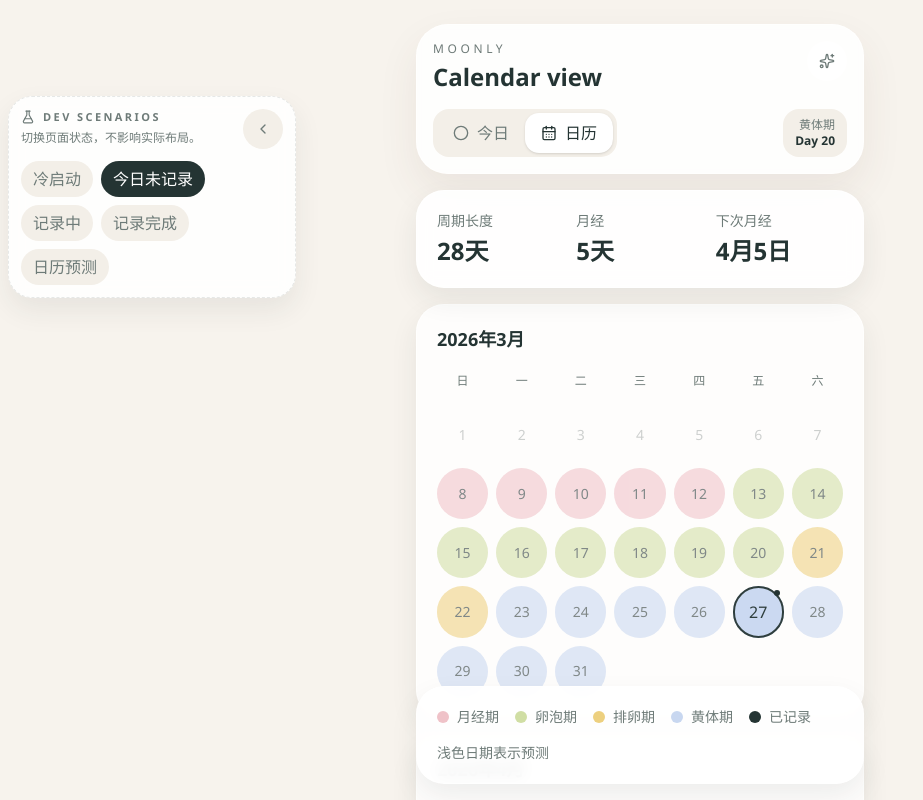
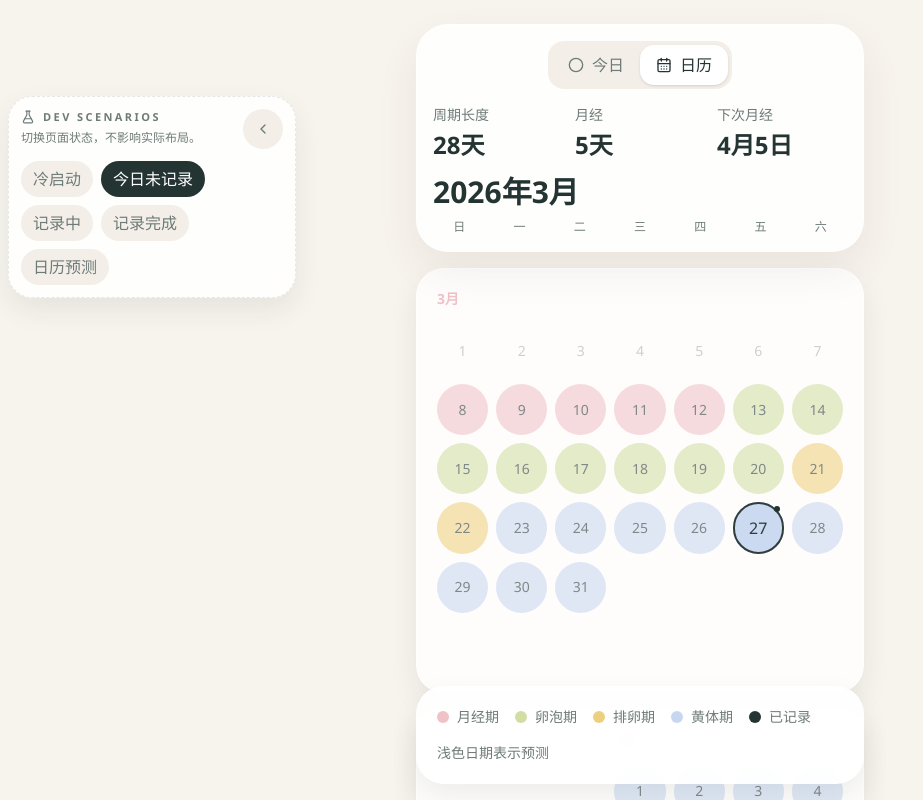
Before and after one commit to xiaoshanhe003/moonly, a React (Vite) app: page /today in a window 1280 px wide. Both pictures are taken after a click on the button "日历". Shown: the top 800 px of the page, without its empty margins (0-923 px from the left). Built offline with nearby package versions, Linux system fonts and the light colour scheme.

Commit message:
Refine calendar header and logging flow

```diff
--- a/src/app/shell.tsx
+++ b/src/app/shell.tsx
@@ -1,15 +1,16 @@
+import { useEffect, useState } from "react";
 import { useLocation, useNavigate } from "react-router-dom";
-import { CalendarDays, Circle, Sparkles } from "lucide-react";
+import { CalendarDays, Circle } from "lucide-react";
 import { TodayPage } from "../pages/today-page";
 import { CalendarPage } from "../pages/calendar-page";
 import { OnboardingPage } from "../pages/onboarding-page";
 import { DevScenarioBar } from "../components/domain/dev-scenario-bar";
 import { SegmentedControl } from "../components/domain/segmented-control";
 import { useCycleStore } from "../features/cycle/store";
-import { Button } from "../components/ui/button";
 import { getCycleSummary } from "../features/cycle/cycle";
-import { Card } from "../components/ui/card";
-import { cn, formatShortDate } from "../lib/utils";
+import { formatMonth, formatShortDate } from "../lib/utils";
+
+const weekdays = ["日", "一", "二", "三", "四", "五", "六"];
 
 type AppShellProps = {
   initialView: "today" | "calendar";
@@ -21,8 +22,18 @@ export function AppShell({ initialView }: AppShellProps) {
   const profile = useCycleStore((state) => state.profile);
   const entries = useCycleStore((state) => state.entries);
   const currentView = location.pathname.includes("calendar") ? "calendar" : initialView;
+  const [visibleCalendarMonthKey, setVisibleCalendarMonthKey] = useState(() =>
+    new Date(new Date().getFullYear(), new Date().getMonth(), 1).toISOString()
+  );
 
   const cycleSummary = profile ? getCycleSummary(profile, entries, new Date()) : null;
+  const visibleCalendarMonth = new Date(visibleCalendarMonthKey);
+
+  useEffect(() => {
+    if (currentView === "calendar") {
+      setVisibleCalendarMonthKey(new Date(new Date().getFullYear(), new Date().getMonth(), 1).toISOString());
+    }
+  }, [currentView]);
 
   return (
     <main className="min-h-screen bg-[var(--color-canvas)] px-4 py-6 text-[var(--color-ink)] sm:px-6">
@@ -30,21 +41,7 @@ export function AppShell({ initialView }: AppShellProps) {
         {profile ? (
           <div className="sticky top-4 z-40 space-y-4">
             <header className="rounded-[32px] border border-white/70 bg-white/85 p-4 shadow-[var(--shadow-soft)] backdrop-blur">
-              <div className="flex items-start justify-between gap-3">
-                <div>
-                  <p className="text-xs font-medium uppercase tracking-[0.3em] text-[var(--color-muted)]">
-                    Moonly
-                  </p>
-                  <h1 className="mt-1 font-['Avenir_Next','Manrope','Segoe_UI',sans-serif] text-2xl font-semibold">
-                    {currentView === "today" ? "Today view" : "Calendar view"}
-                  </h1>
-                </div>
-                <Button variant="ghost" size="icon" onClick={() => useCycleStore.getState().reset()}>
-                  <Sparkles className="size-4" />
-                </Button>
-              </div>
-
-              <div className="mt-4 flex items-center justify-between gap-3">
+              <div className="flex items-center justify-center">
                 <SegmentedControl
                   value={currentView}
                   onChange={(next) => navigate(next === "today" ? "/today" : "/calendar")}
@@ -53,34 +50,10 @@ export function AppShell({ initialView }: AppShellProps) {
                     { value: "calendar", label: "日历", icon: CalendarDays }
                   ]}
                 />
-
-                <div
-                  className={cn(
-                    "rounded-2xl px-3 py-2 text-right text-xs",
-                    cycleSummary
-                      ? "bg-[var(--color-panel)] text-[var(--color-muted)]"
-                      : "bg-[var(--color-accent-soft)] text-[var(--color-accent-strong)]"
-                  )}
-                >
-                  {cycleSummary ? (
-                    <>
-                      <p>{cycleSummary.phase.label}</p>
-                      <p className="font-semibold text-[var(--color-ink)]">
-                        Day {cycleSummary.dayOfCycle}
-                      </p>
-                    </>
-                  ) : (
-                    <>
-                      <p>首次使用</p>
-                      <p className="font-semibold text-[var(--color-ink)]">建立基础数据</p>
-                    </>
-                  )}
               </div>
-              </div>
-            </header>
 
               {currentView === "calendar" && cycleSummary ? (
-              <Card className="bg-white/92">
+                <div className="mt-4 space-y-4">
                   <div className="grid grid-cols-3 gap-3 text-sm">
                     <div>
                       <p className="text-[var(--color-muted)]">周期长度</p>
@@ -97,8 +70,18 @@ export function AppShell({ initialView }: AppShellProps) {
                       </p>
                     </div>
                   </div>
-              </Card>
+
+                  <div className="space-y-3">
+                    <p className="text-3xl font-semibold leading-none">{formatMonth(visibleCalendarMonth)}</p>
+                    <div className="grid grid-cols-7 gap-2 text-center text-xs text-[var(--color-muted)]">
+                      {weekdays.map((weekday) => (
+                        <div key={weekday}>{weekday}</div>
+                      ))}
+                    </div>
+                  </div>
+                </div>
               ) : null}
+            </header>
           </div>
         ) : null}
 
@@ -109,7 +92,7 @@ export function AppShell({ initialView }: AppShellProps) {
         ) : currentView === "today" ? (
           <TodayPage />
         ) : (
-          <CalendarPage />
+          <CalendarPage onVisibleMonthChange={setVisibleCalendarMonthKey} />
         )}
       </div>
     </main>
--- a/src/components/domain/calendar-month-card.tsx
+++ b/src/components/domain/calendar-month-card.tsx
@@ -1,9 +1,7 @@
 import { Card } from "../ui/card";
 import { buildMonthGrid } from "../../features/cycle/cycle";
 import type { CycleProfile, DailyEntry } from "../../features/cycle/types";
-import { formatMonth } from "../../lib/utils";
-
-const weekdays = ["日", "一", "二", "三", "四", "五", "六"];
+import { cn } from "../../lib/utils";
 
 type CalendarMonthCardProps = {
   monthDate: Date;
@@ -21,54 +19,66 @@ function formatDateKey(date: Date) {
 }
 
 export function CalendarMonthCard({ monthDate, profile, entries, today, onEntryClick }: CalendarMonthCardProps) {
-  const cells = buildMonthGrid(profile, entries, monthDate, today).filter((cell) => cell.inMonth);
+  const cells = buildMonthGrid(profile, entries, monthDate, today);
+  const monthLabelColumnStart = monthDate.getDay() + 1;
 
   return (
-    <Card className="space-y-5">
-      <div>
-        <h3 className="text-lg font-semibold">{formatMonth(monthDate)}</h3>
-      </div>
-
-      <div className="grid grid-cols-7 gap-2 text-center text-xs text-[var(--color-muted)]">
-        {weekdays.map((weekday) => (
-          <div key={weekday}>{weekday}</div>
-        ))}
+    <Card className="space-y-4">
+      <div className="grid grid-cols-7 gap-2">
+        <div
+          className="text-sm font-semibold text-[var(--color-rose)]"
+          style={{ gridColumnStart: monthLabelColumnStart }}
+        >
+          {monthDate.getMonth() + 1}月
+        </div>
       </div>
 
       <div className="grid grid-cols-7 gap-2">
         {cells.map((cell, index) => (
-          <div key={cell.date.toISOString()} className="relative">
-            {entries[formatDateKey(cell.date)] ? (
+          <div
+            key={cell.date.toISOString()}
+            className="relative"
+            style={{
+              gridColumnStart: index === 0 ? cell.date.getDay() + 1 : undefined
+            }}
+          >
+            {!cell.inMonth ? <div className="aspect-square w-full rounded-full opacity-0" aria-hidden="true" /> : null}
+            {cell.inMonth && entries[formatDateKey(cell.date)] ? (
               <button
                 type="button"
                 onClick={() => onEntryClick?.(formatDateKey(cell.date))}
-                className="flex aspect-square w-full items-center justify-center rounded-full text-sm transition-transform active:scale-95"
+                className={cn(
+                  "flex aspect-square w-full items-center justify-center rounded-full text-sm transition-transform active:scale-95",
+                  cell.inMonth ? "text-[var(--color-ink)]" : "text-[var(--color-muted)]"
+                )}
                 style={{
                   background: cell.isPredictable ? cell.phase.color : "transparent",
                   opacity: cell.isPredictable ? 0.95 : 0.22,
                   outline: cell.isToday ? "2px solid var(--color-ink)" : "none",
-                  outlineOffset: "-2px",
-                  gridColumnStart: index === 0 ? cell.date.getDay() + 1 : undefined
+                  outlineOffset: "-2px"
                 }}
                 aria-label={`查看 ${formatDateKey(cell.date)} 的记录`}
               >
                 {cell.dayOfMonth}
               </button>
-            ) : (
+            ) : null}
+            {cell.inMonth && !entries[formatDateKey(cell.date)] ? (
               <div
-                className="flex aspect-square items-center justify-center rounded-full text-sm"
+                className={cn(
+                  "flex aspect-square items-center justify-center rounded-full text-sm",
+                  cell.inMonth ? "text-[var(--color-ink)]" : "text-[var(--color-muted)]"
+                )}
                 style={{
                   background: cell.isPredictable ? cell.phase.color : "transparent",
                   opacity: cell.isPredictable ? 0.58 : 0.22,
                   outline: cell.isToday ? "2px solid var(--color-ink)" : "none",
-                  outlineOffset: "-2px",
-                  gridColumnStart: index === 0 ? cell.date.getDay() + 1 : undefined
+                  outlineOffset: "-2px"
                 }}
               >
                 {cell.dayOfMonth}
               </div>
-            )}
-            {entries[formatDateKey(cell.date)] ? (
+            ) : null}
+            {cell.inMonth && entries[formatDateKey(cell.date)] ? (
               <span className="absolute right-1 top-1 size-1.5 rounded-full bg-[var(--color-ink)]" />
             ) : null}
           </div>
--- a/src/components/domain/quick-log-card.tsx
+++ b/src/components/domain/quick-log-card.tsx
@@ -13,6 +13,7 @@ const moods = [
   { label: "紧绷", value: "tense" }
 ] as const;
 
+const noSymptomLabel = "没有不适";
 const symptomOptions = ["腹胀", "疲惫", "头痛", "痉挛"];
 const flowOptions = [
   { label: "无", value: "none" },
@@ -38,26 +39,31 @@ export function CompletedLogDetails({ date, entry }: CompletedLogDetailsProps) {
   const periodSignalLabel =
     entry?.periodSignal && entry.periodSignal !== "none" ? "这次感觉像经期开始" : "暂未标记为经期开始";
   const canShowPeriodSignal = Boolean(bleedingLevel && bleedingLevel !== "none");
+  const noSymptomSelected = entry?.symptoms !== undefined && entry.symptoms.length === 0;
 
   const renderPillButton = ({
     active,
+    itemKey,
     label,
     onClick
   }: {
     active: boolean;
+    itemKey?: string;
     label: string;
     onClick: () => void;
   }) => (
     <button
+      key={itemKey}
       type="button"
       onClick={onClick}
       className={cn(
-        "rounded-full px-4 py-2 text-sm transition",
+        "inline-flex items-center gap-2 rounded-full px-4 py-2 text-sm transition",
         active
-          ? "bg-[var(--color-ink)] text-white"
+          ? "bg-[var(--color-ink)] text-white shadow-[0_0_0_2px_rgba(36,52,51,0.08)]"
           : "bg-[var(--color-panel)] text-[var(--color-ink)]"
       )}
     >
+      {active ? <Check className="size-4" /> : null}
       {label}
     </button>
   );
@@ -76,6 +82,7 @@ export function CompletedLogDetails({ date, entry }: CompletedLogDetailsProps) {
           {moods.map((mood) =>
             renderPillButton({
               active: entry?.mood === mood.value,
+              itemKey: mood.value,
               label: mood.label,
               onClick: () => updateEntry(date, { mood: mood.value })
             })
@@ -92,12 +99,22 @@ export function CompletedLogDetails({ date, entry }: CompletedLogDetailsProps) {
           <PencilLine className="size-4 text-[var(--color-muted)]" />
         </div>
         <div className="mt-4 flex flex-wrap gap-2">
+          {renderPillButton({
+            active: noSymptomSelected,
+            itemKey: "no-symptom",
+            label: noSymptomLabel,
+            onClick: () => updateEntry(date, { symptoms: [] })
+          })}
           {symptomOptions.map((symptom) =>
             renderPillButton({
               active: Boolean(entry?.symptoms?.includes(symptom)),
+              itemKey: symptom,
               label: symptom,
               onClick: () => {
                 const previous = new Set(entry?.symptoms ?? []);
+                if (noSymptomSelected) {
+                  previous.clear();
+                }
                 if (previous.has(symptom)) {
                   previous.delete(symptom);
                 } else {
@@ -107,10 +124,6 @@ export function CompletedLogDetails({ date, entry }: CompletedLogDetailsProps) {
               }
             })
           )}
-          <Button variant="soft" onClick={() => updateEntry(date, { symptoms: [] })}>
-            <Check className="mr-1 size-4" />
-            没有明显不适
-          </Button>
         </div>
       </div>
 
@@ -127,6 +140,7 @@ export function CompletedLogDetails({ date, entry }: CompletedLogDetailsProps) {
           {flowOptions.map((flow) =>
             renderPillButton({
               active: bleedingLevel === flow.value,
+              itemKey: flow.value,
               label: flow.label,
               onClick: () =>
                 updateEntry(date, {
@@ -194,26 +208,31 @@ export function QuickLogCard({
     return labels.join(" · ");
   }, [bleedingLevel, entry]);
   const canShowPeriodSignal = Boolean(bleedingLevel && bleedingLevel !== "none");
+  const noSymptomSelected = entry?.symptoms !== undefined && entry.symptoms.length === 0;
 
   const renderPillButton = ({
     active,
+    itemKey,
     label,
     onClick
   }: {
     active: boolean;
+    itemKey?: string;
     label: string;
     onClick: () => void;
   }) => (
     <button
+      key={itemKey}
       type="button"
       onClick={onClick}
       className={cn(
-        "rounded-full px-4 py-2 text-sm transition",
+        "inline-flex items-center gap-2 rounded-full px-4 py-2 text-sm transition",
         active
-          ? "bg-[var(--color-ink)] text-white"
+          ? "bg-[var(--color-ink)] text-white shadow-[0_0_0_2px_rgba(36,52,51,0.08)]"
           : "bg-[var(--color-panel)] text-[var(--color-ink)]"
       )}
     >
+      {active ? <Check className="size-4" /> : null}
       {label}
     </button>
   );
@@ -260,13 +279,26 @@ export function QuickLogCard({
             <p className="text-sm font-medium text-[var(--color-muted)]">{progressText}</p>
           </div>
           <div className="mt-4 flex flex-wrap gap-2">
+            {renderPillButton({
+              active: noSymptomSelected,
+              itemKey: "no-symptom",
+              label: noSymptomLabel,
+              onClick: () => {
+                updateEntry(date, { symptoms: [] });
+                setStepOverride("symptoms");
+              }
+            })}
             {symptomOptions.map((symptom) => {
               const active = entry?.symptoms?.includes(symptom);
               return renderPillButton({
                 active: Boolean(active),
+                itemKey: symptom,
                 label: symptom,
                 onClick: () => {
                   const previous = new Set(entry?.symptoms ?? []);
+                  if (noSymptomSelected) {
+                    previous.clear();
+                  }
                   if (previous.has(symptom)) {
                     previous.delete(symptom);
                   } else {
@@ -279,15 +311,6 @@ export function QuickLogCard({
             })}
           </div>
           <div className="mt-4 flex flex-wrap items-center gap-3">
-            <Button
-              variant="soft"
-              onClick={() => {
-                updateEntry(date, { symptoms: [] });
-                setStepOverride("symptoms");
-              }}
-            >
-              今天没有明显不适
-            </Button>
             <Button
               variant="primary"
               onClick={() => setStepOverride(null)}
@@ -377,7 +400,6 @@ export function QuickLogCard({
           <div className="flex items-center justify-between gap-3">
             <div>
               <p className="text-sm text-[var(--color-muted)]">今日记录已完成</p>
-              <p className="mt-1 text-sm font-medium text-[var(--color-ink)]">{completedLabels}</p>
             </div>
             <Button variant="secondary" onClick={() => setIsExpanded(true)}>
               查看
--- a/src/pages/calendar-page.tsx
+++ b/src/pages/calendar-page.tsx
@@ -26,7 +26,11 @@ function buildCalendarMonths(profileLastPeriodStart: string, today: Date) {
   return Array.from({ length: monthSpan + 1 }, (_, index) => addMonths(startMonth, index));
 }
 
-export function CalendarPage() {
+type CalendarPageProps = {
+  onVisibleMonthChange?: (monthKey: string) => void;
+};
+
+export function CalendarPage({ onVisibleMonthChange }: CalendarPageProps) {
   const profile = useCycleStore((state) => state.profile)!;
   const entries = useCycleStore((state) => state.entries);
   const today = new Date();
@@ -35,13 +39,14 @@ export function CalendarPage() {
   const currentMonthKey = startOfMonth(today).toISOString();
   const currentMonthRef = useRef<HTMLDivElement | null>(null);
   const hasScrolledToCurrentMonth = useRef(false);
+  const monthRefs = useRef<Record<string, HTMLDivElement | null>>({});
   const [selectedDateKey, setSelectedDateKey] = useState<string | null>(null);
+  const [visibleMonthKey, setVisibleMonthKey] = useState(currentMonthKey);
   const selectedEntry = selectedDateKey ? entries[selectedDateKey] : undefined;
   const selectedDateValue = useMemo(
     () => (selectedDateKey ? parseDateKey(selectedDateKey) : null),
     [selectedDateKey]
   );
-
   useEffect(() => {
     if (hasScrolledToCurrentMonth.current) {
       return;
@@ -54,13 +59,55 @@ export function CalendarPage() {
     hasScrolledToCurrentMonth.current = true;
   }, []);
 
+  useEffect(() => {
+    const updateVisibleMonth = () => {
+      const threshold = 220;
+      let nextMonthKey = months[0]?.toISOString() ?? currentMonthKey;
+
+      for (const month of months) {
+        const key = month.toISOString();
+        const element = monthRefs.current[key];
+
+        if (!element) {
+          continue;
+        }
+
+        if (element.getBoundingClientRect().top <= threshold) {
+          nextMonthKey = key;
+        } else {
+          break;
+        }
+      }
+
+      setVisibleMonthKey((current) => (current === nextMonthKey ? current : nextMonthKey));
+    };
+
+    updateVisibleMonth();
+    window.addEventListener("scroll", updateVisibleMonth, { passive: true });
+    window.addEventListener("resize", updateVisibleMonth);
+
+    return () => {
+      window.removeEventListener("scroll", updateVisibleMonth);
+      window.removeEventListener("resize", updateVisibleMonth);
+    };
+  }, [currentMonthKey, months]);
+
+  useEffect(() => {
+    onVisibleMonthChange?.(visibleMonthKey);
+  }, [onVisibleMonthChange, visibleMonthKey]);
+
   return (
     <div className="space-y-4 pb-32">
       <div className="space-y-4">
         {months.map((month) => (
           <div
             key={month.toISOString()}
-            ref={month.toISOString() === currentMonthKey ? currentMonthRef : null}
+            ref={(node) => {
+              monthRefs.current[month.toISOString()] = node;
+              if (month.toISOString() === currentMonthKey) {
+                currentMonthRef.current = node;
+              }
+            }}
             className={month.toISOString() === currentMonthKey ? "scroll-mt-72" : undefined}
           >
             <CalendarMonthCard
--- a/src/pages/today-page.tsx
+++ b/src/pages/today-page.tsx
@@ -1,3 +1,4 @@
+import { useRef } from "react";
 import { PhaseHeroCard } from "../components/domain/phase-hero-card";
 import { QuickLogCard } from "../components/domain/quick-log-card";
 import { getCycleSummary } from "../features/cycle/cycle";
@@ -11,11 +12,21 @@ export function TodayPage() {
   const entry = entries[dateKey];
 
   const summary = getCycleSummary(profile, entries, today);
+  const initialAdviceRef = useRef(summary.phase.advice);
+  const stableSummary = {
+    ...summary,
+    phase: {
+      ...summary.phase,
+      advice: initialAdviceRef.current
+    }
+  };
 
   return (
-    <div className="space-y-4 pb-6">
-      <PhaseHeroCard summary={summary} />
-      <QuickLogCard date={dateKey} entry={entry} />
+    <div className="flex flex-1 flex-col gap-4 pb-6">
+      <PhaseHeroCard summary={stableSummary} />
+      <div className="mt-auto">
+        <QuickLogCard date={dateKey} entry={entry} />
+      </div>
     </div>
   );
 }
```
Also changed, not shown: 1 other file (tests, documents, lock files or other folders). Lines whose indentation alone changed are shown as unchanged.
